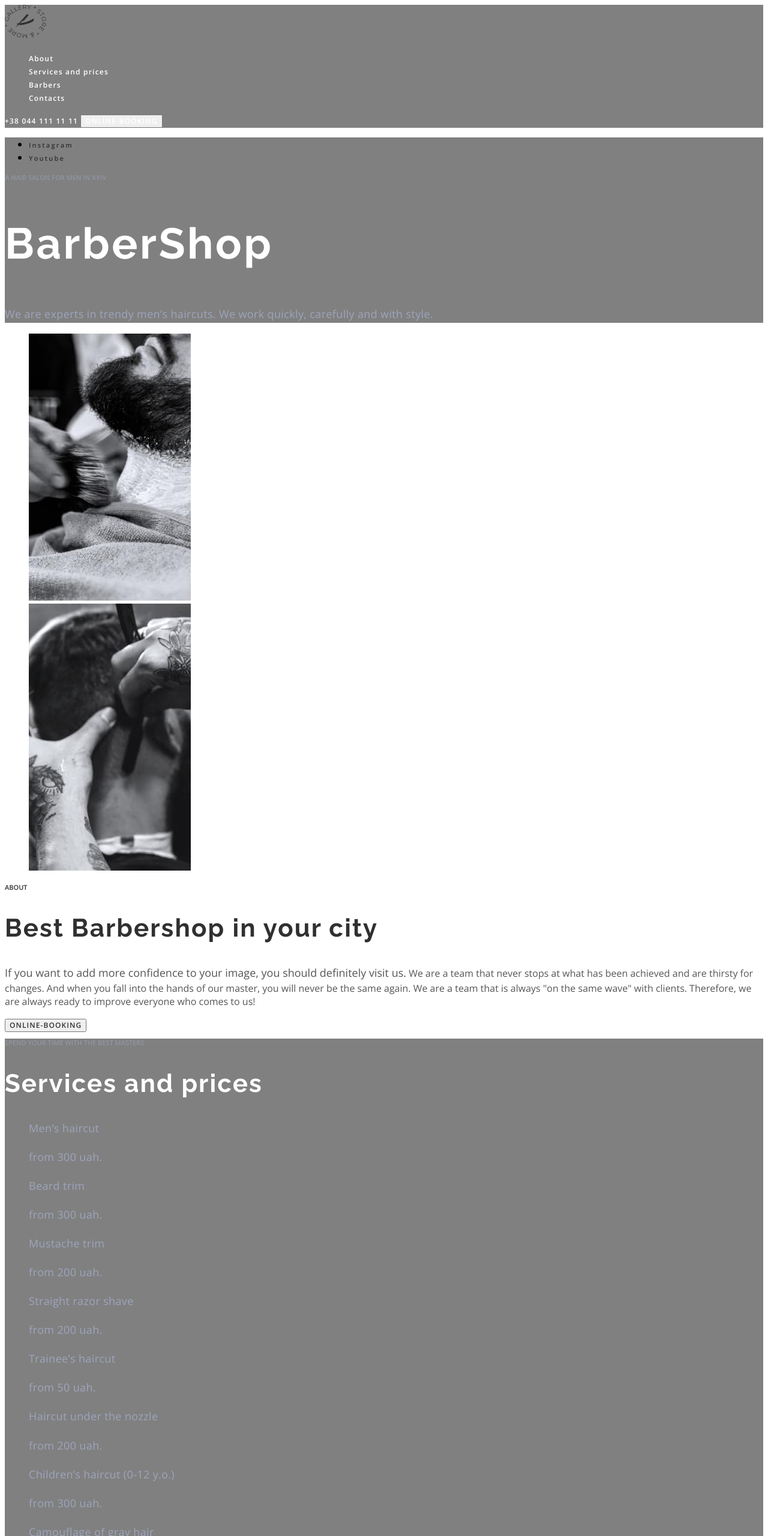
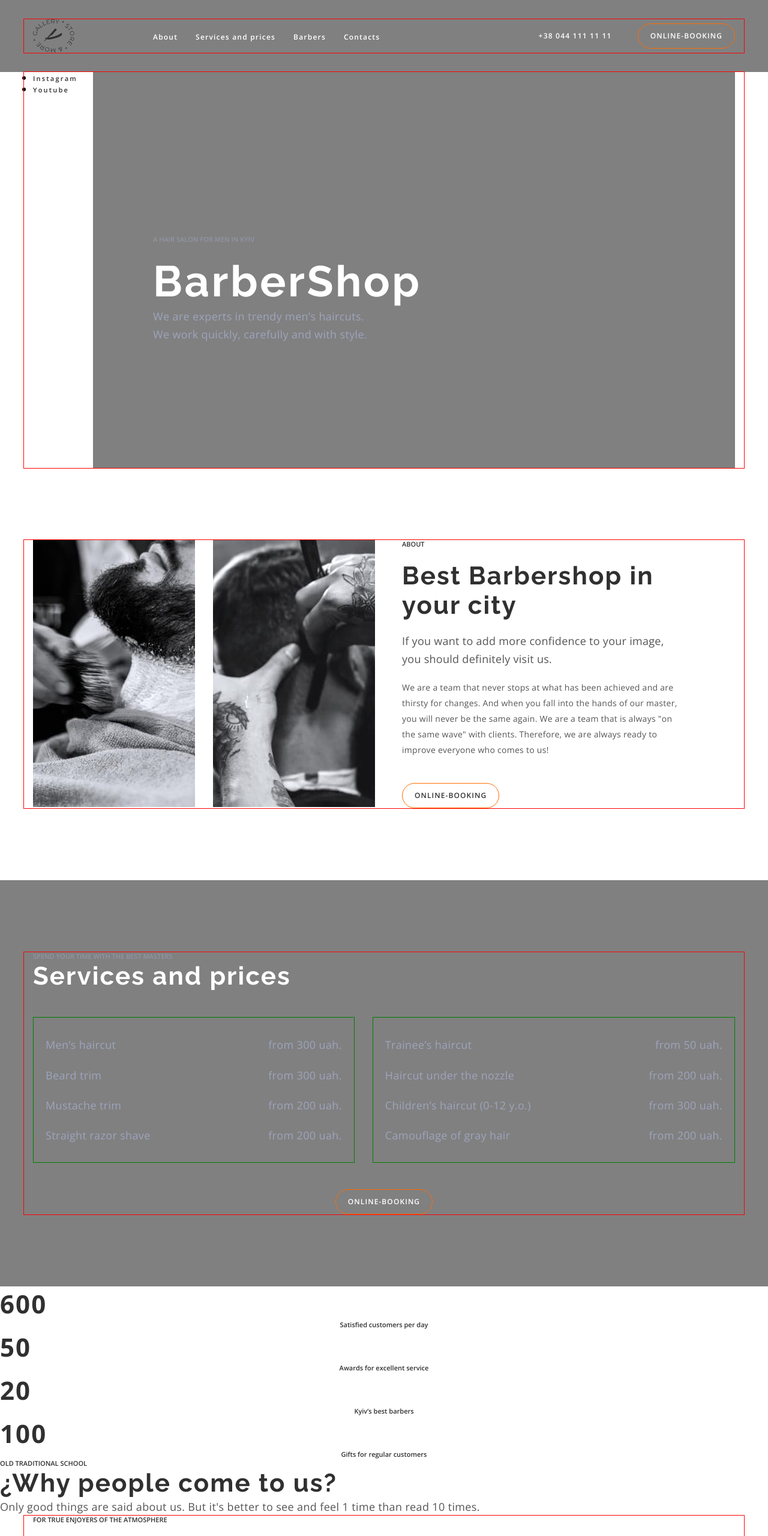
Before and after one commit to psvfx/--84, a plain HTML site: page index.html in a window 1280 px wide. Shown: the top 2560 px of the page at 60% size. Drawn offline with nearby package versions, Linux system fonts and the light colour scheme.

Commit message:
positioning of elements: header, hero section, about section, services section, barbers section, and gallery section

```diff
--- a/css/styles.css
+++ b/css/styles.css
@@ -3,10 +3,37 @@
   --secondary-title-color: #303030;
   --accent-color: #ff6c00;
   --secondary-font: 'Raleway', sans-serif;
+  --basic-margin: 20px;
+}
+/* Ресет стилів браузера */
+h1,
+h2,
+h3,
+h4,
+h5,
+h6,
+p {
+  margin: 0;
 }
 
+ul {
+  margin: 0;
+  padding: 0;
+}
+img {
+  display: block;
+}
+/* ---------------------- */
 body {
   font-family: 'Open Sans', sans-serif;
+}
+
+.container {
+  width: 1200px;
+  margin: 0 auto; /* центрує по горизонтала наш елемент, при умові заданій ширині */
+  padding-left: 15px;
+  padding-right: 15px;
+  outline: 1px solid red;
 }
 .list {
   list-style: none;
@@ -22,6 +49,12 @@ body {
   letter-spacing: 0.09em;
   text-transform: uppercase;
   cursor: pointer;
+  min-width: 160px;
+  background-color: transparent;
+  color: #ffffff;
+  border: 1px solid var(--accent-color);
+  border-radius: 25px;
+  padding: 12px 20px;
 }
 .title {
   font-family: 'Raleway', sans-serif;
@@ -35,6 +68,7 @@ body {
   line-height: 1.36;
   text-transform: uppercase;
 }
+/* --Сховати заголовок-- */
 .visually-hidden {
   position: absolute;
   width: 1px;
@@ -52,12 +86,22 @@ body {
 
 .header {
   background-color: gray; /*установлено тимчасово для візуального перегляду білого тексту*/
+  padding: 32px 0;
+}
+.header-container {
+  display: flex;
+  align-items: center;
 }
 .header-navigation {
+  display: flex;
+  align-items: center;
 }
 .header-logo {
+  margin-right: 131px;
 }
 .header-list {
+  display: flex;
+  gap: 30px;
 }
 .header-item {
 }
@@ -79,18 +123,25 @@ body {
   letter-spacing: 0.1em;
   text-transform: uppercase;
   color: #ffffff;
+  margin-left: auto;
+  margin-right: 43px;
 }
 .header-btn {
-  color: #ffffff;
 }
 
 /* -------------Hero------------- */
 .hero {
-  background-color: gray; /*установлено тимчасово для візуального перегляду білого тексту*/
 }
-.hero {
+.hero-container {
+  display: flex;
 }
 .hero-list {
+  width: 100px;
+}
+.hero-content {
+  background-color: gray;
+  padding: 272px 100px 208px;
+  flex-grow: 1;
 }
 .hero-item {
 }
@@ -107,6 +158,7 @@ body {
 }
 .hero-subtitle {
   color: rgba(157, 164, 189, 0.6);
+  margin-bottom: var(--basic-margin);
 }
 .hero-title {
   font-family: 'Raleway', sans-serif;
@@ -116,6 +168,7 @@ body {
   color: var(--main-title-color);
 }
 .hero-description {
+  width: 360px;
   font-size: 18px;
   line-height: 1.67;
   letter-spacing: 0.02em;
@@ -125,12 +178,26 @@ body {
 /* -------------About------------- */
 
 .about {
+  padding: 120px 0;
+}
+.about-container {
+  display: flex;
 }
 .about-list {
+  display: flex;
+  gap: 30px;
+  margin-right: 30px;
+  width: 50%;
+}
+.about-content {
+  width: 50%;
+  max-width: 470px;
 }
 .about-item {
+  width: ((100%-30px)/2);
 }
 .about-subtitle {
+  margin-bottom: var(--basic-margin);
   font-weight: 600;
   font-size: 11px;
   line-height: 1.36;
@@ -138,14 +205,21 @@ body {
   color: var(--secondary-title-color);
 }
 .about-title {
+  margin-bottom: var(--basic-margin);
   color: var(--secondary-title-color);
 }
 .about-description {
+  font-size: 14px;
+  line-height: 1.86;
+  letter-spacing: 0.02em;
   color: #555555;
+  margin-bottom: 42px;
 }
 .about-description span {
+  display: block;
   font-size: 18px;
   line-height: 1.67;
+  margin-bottom: var(--basic-margin);
 }
 .about-btn {
   color: #303030;
@@ -154,21 +228,33 @@ body {
 /* -------------Services------------- */
 
 .services {
-  background-color: gray; /*установлено тимчасово для візуального перегляду білого тексту*/
+  background-color: gray;
+  padding: 120px 0;
 }
 .services-subtitle {
-  font-weight: 600;
-  font-size: 11px;
-  line-height: 1.36;
-  text-transform: uppercase;
   color: rgba(157, 164, 189, 0.6);
+  margin-bottom: var(--accent-color);
 }
 .services-title {
   color: var(--main-title-color);
+  margin-bottom: 44px;
+}
+.services-content {
+  display: flex;
+  gap: 30px;
+  margin-bottom: 44px;
 }
 .services-list {
+  border: 1px solid green;
+  padding: 30px 20px;
+  flex-grow: 1;
 }
 .services-item {
+  display: flex;
+  justify-content: space-between;
+}
+.services-item:not(:last-child) {
+  margin-bottom: var(--basic-margin);
 }
 .services-item-text {
   font-size: 18px;
@@ -178,6 +264,8 @@ body {
 }
 .services-btn {
   color: #ffffff;
+  display: block;
+  margin: 0 auto;
 }
 
 /* -------------Benefits------------- */
@@ -221,18 +309,24 @@ body {
 .barbers {
 }
 .barbers-subtitle {
-  font-weight: 600;
-  font-size: 11px;
-  line-height: 1.36;
-  text-transform: uppercase;
   color: var(--secondary-title-color);
+  margin-bottom: var(--basic-margin);
 }
 .barbers-title {
   color: var(--secondary-title-color);
+  margin-bottom: 44px;
 }
 .barbers-list {
+  display: flex;
+  flex-wrap: wrap;
+  row-gap: 50px;
+  column-gap: 30px;
 }
 .barbers-item {
+  width: cal((100%-30px * 2)/3);
+}
+.barbers-content {
+  padding: 30px;
 }
 .barbers-item-title {
   font-size: 18px;
@@ -240,6 +334,7 @@ body {
   text-align: center;
   letter-spacing: 0.02em;
   color: var(--secondary-title-color);
+  margin-bottom: 8px;
 }
 .barbers-item-text {
   font-size: 14px;
@@ -252,15 +347,21 @@ body {
 /* -------------Gallery------------- */
 
 .gallery {
+  padding: 120px 0;
 }
 .gallery-subtitle {
   color: var(--secondary-title-color);
+  margin-bottom: 44px;
 }
 .visually-hidden {
 }
 .gallery-list {
+  display: flex;
+  flex-wrap: wrap;
+  gap: 30px;
 }
 .gallery-item {
+  width: calc((100% - 30px * 3) / 4);
 }
 
 /* -------------Contact------------- */
--- a/index.html
+++ b/index.html
@@ -5,6 +5,13 @@
     <meta http-equiv="X-UA-Compatible" content="IE=edge" />
     <meta name="viewport" content="width=device-width, initial-scale=1.0" />
     <title>Barbershop</title>
+    <link
+      rel="stylesheet"
+      href="https://cdnjs.cloudflare.com/ajax/libs/modern-normalize/1.1.0/modern-normalize.min.css"
+      integrity="sha512-wpPYUAdjBVSE4KJnH1VR1HeZfpl1ub8YT/NKx4PuQ5NmX2tKuGu6U/JRp5y+Y8XG2tV+wKQpNHVUX03MfMFn9Q=="
+      crossorigin="anonymous"
+      referrerpolicy="no-referrer"
+    />
     <link rel="shortcut icon" href="./favicon/logo.svg" />
     <link rel="preconnect" href="https://fonts.googleapis.com" />
     <link rel="preconnect" href="https://fonts.gstatic.com" crossorigin />
@@ -16,6 +23,7 @@
   </head>
   <body>
     <header class="header">
+      <div class="container header-container">
         <nav class="header-navigation">
           <a href="./" class="header-logo">
             <img src="./images/logo.svg" alt="company logo" />
@@ -25,7 +33,9 @@
               <a href="#about" class="header-link link">About</a>
             </li>
             <li class="header-item">
-            <a href="#services" class="header-link link">Services and prices</a>
+              <a href="#services" class="header-link link"
+                >Services and prices</a
+              >
             </li>
             <li class="header-item">
               <a href="#barbers" class="header-link link">Barbers</a>
@@ -35,12 +45,16 @@
             </li>
           </ul>
         </nav>
-      <a href="tel:+380441111111" class="header-tel link">+38 044 111 11 11</a>
+        <a href="tel:+380441111111" class="header-tel link"
+          >+38 044 111 11 11</a
+        >
         <button type="button" class="header-btn btn">Online-booking</button>
+      </div>
     </header>
     <main>
       <!-- Hero section -->
       <section class="hero">
+        <div class="container hero-container">
           <ul class="hero-list">
             <li class="hero-item">
               <a
@@ -61,17 +75,21 @@
               >
             </li>
           </ul>
+          <div class="hero-content">
             <p class="hero-subtitle subtitle">A hair salon for men in Kyiv</p>
             <h1 class="hero-title">BarberShop</h1>
             <p class="hero-description">
-          We are experts in trendy men’s haircuts. We work quickly, carefully
-          and with style.
+              We are experts in trendy men’s haircuts. We work quickly,
+              carefully and with style.
             </p>
+          </div>
+        </div>
       </section>
       <!-- /Hero section -->
 
       <!-- About section -->
       <section class="about" id="about">
+        <div class="container about-container">
           <ul class="about-list list">
             <li class="about-item">
               <img
@@ -90,6 +108,7 @@
               />
             </li>
           </ul>
+          <div class="about-content">
             <p class="about-subtitle subtitle">About</p>
             <h2 class="about-title title">Best Barbershop in your city</h2>
             <p class="about-description">
@@ -98,21 +117,25 @@
                 definitely visit us.</span
               >
               We are a team that never stops at what has been achieved and are
-          thirsty for changes. And when you fall into the hands of our master,
-          you will never be the same again. We are a team that is always "on the
-          same wave" with clients. Therefore, we are always ready to improve
-          everyone who comes to us!
+              thirsty for changes. And when you fall into the hands of our
+              master, you will never be the same again. We are a team that is
+              always "on the same wave" with clients. Therefore, we are always
+              ready to improve everyone who comes to us!
             </p>
             <button type="button" class="about-btn btn">ONLINE-BOOKING</button>
+          </div>
+        </div>
       </section>
       <!-- /About section -->
 
       <!-- Section Services -->
       <section class="services" id="services">
+        <div class="container">
           <p class="services-subtitle subtitle">
             Spend your time with the best masters
           </p>
           <h2 class="services-title title">Services and prices</h2>
+          <div class="services-content">
             <ul class="services-list list">
               <li class="services-item">
                 <p class="services-item-text">Men’s haircut</p>
@@ -149,7 +172,9 @@
                 <p class="services-item-text">from 200 uah.</p>
               </li>
             </ul>
+          </div>
           <button type="button" class="services-btn btn">ONLINE-BOOKING</button>
+        </div>
       </section>
       <!-- /Section Services -->
 
@@ -182,8 +207,9 @@
       </section>
       <!-- /Section Feature -->
 
-      <!-- Section Team -->
+      <!-- Section Barbers -->
       <section class="barbers" id="barbers">
+        <div class="container">
           <p class="barbers-subtitle subtitle">
             For true enjoyers of the atmosphere
           </p>
@@ -196,8 +222,10 @@
                 width="370"
                 height="346"
               />
+              <div class="barbers-content">
                 <h3 class="barbers-item-title">John Smith</h3>
                 <p class="barbers-item-text">Extreme Barber</p>
+              </div>
             </li>
             <li class="barbers-item">
               <img
@@ -206,8 +234,10 @@
                 width="370"
                 height="346"
               />
+              <div class="barbers-content">
                 <h3 class="barbers-item-title">Michele Doe</h3>
                 <p class="barbers-item-text">Extreme Barber</p>
+              </div>
             </li>
             <li class="barbers-item">
               <img
@@ -216,51 +246,58 @@
                 width="370"
                 height="346"
               />
+              <div class="barbers-content">
                 <h3 class="barbers-item-title">Alan Black</h3>
                 <p class="barbers-item-text">Extreme Barber</p>
+              </div>
             </li>
           </ul>
+        </div>
       </section>
-      <!-- /Section Team -->
+      <!-- /Section Barbers -->
 
       <!-- Section Gallery -->
       <section class="gallery">
-        <p class="gallery-subtitle subtitle">In Latin, "barba" means "beard"</p>
+        <div class="container">
+          <p class="gallery-subtitle subtitle">
+            In Latin, "barba" means "beard"
+          </p>
           <h2 class="visually-hidden">Gallery</h2>
           <ul class="gallery-list list">
             <li class="gallery-item">
               <img
                 src="./images/gallery-1.jpg"
                 alt="barber work"
-              width="260"
-              height="370"
+                width="270"
+                height="360"
               />
             </li>
             <li class="gallery-item">
               <img
                 src="./images/gallery-2.jpg"
                 alt="barber work"
-              width="260"
-              height="370"
+                width="270"
+                height="360"
               />
             </li>
             <li class="gallery-item">
               <img
                 src="./images/gallery-3.jpg"
                 alt="barber work"
-              width="260"
-              height="370"
+                width="270"
+                height="360"
               />
             </li>
             <li class="gallery-item">
               <img
                 src="./images/gallery-4.jpg"
                 alt="barber work"
-              width="260"
-              height="370"
+                width="270"
+                height="360"
               />
             </li>
           </ul>
+        </div>
       </section>
       <!-- /Section Gallery -->
 
```
Lines whose indentation alone changed are shown as unchanged.
